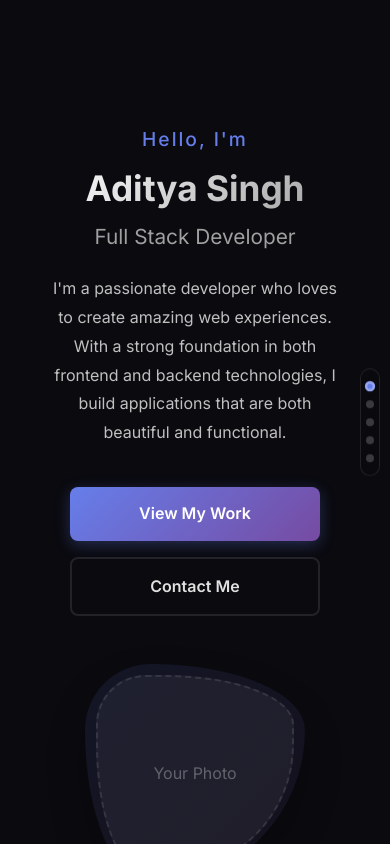
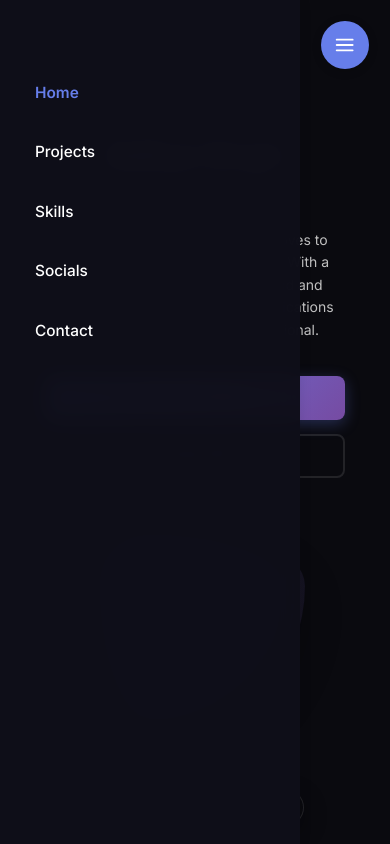
Before and after one commit to adityahacks123/New-Portfolio, a React (Vite) app: page / in a window 390 px wide. Both pictures are taken after a click on the button "Explore My Work". Built offline with nearby package versions, Linux system fonts and the light colour scheme.

Commit message:
made responsive and added navigation

```diff
--- a/package.json
+++ b/package.json
@@ -10,11 +10,14 @@
     "preview": "vite preview"
   },
   "dependencies": {
+    "@react-three/drei": "^10.7.6",
+    "@react-three/fiber": "^9.3.0",
     "@tsparticles/react": "^3.0.0",
     "@tsparticles/slim": "^3.9.1",
     "framer-motion": "^12.23.22",
     "react": "^19.1.1",
-    "react-dom": "^19.1.1"
+    "react-dom": "^19.1.1",
+    "three": "^0.180.0"
   },
   "devDependencies": {
     "@eslint/js": "^9.36.0",
--- a/src/App.css
+++ b/src/App.css
@@ -1,16 +1,24 @@
-/* App.css - Main application styles */
+/* App.css - Responsive Main Application Styles */
+:root {
+  --font-base: 16px;
+  --spacing-unit: 1rem;
+  --max-width: 1200px;
+  --border-radius: 8px;
+  --transition: all 0.3s ease;
+}
+
 * {
   margin: 0;
   padding: 0;
   box-sizing: border-box;
 }
 
-html, body {
+/* Base Typography */
+html {
+  font-size: var(--font-base);
+  -webkit-text-size-adjust: 100%;
+  -webkit-tap-highlight-color: transparent;
   scroll-behavior: smooth;
-  overflow-x: hidden;
-  scroll-snap-type: y mandatory;
-  scroll-padding-top: 0;
-  height: 100%;
 }
 
 body {
@@ -19,33 +27,120 @@ body {
   color: #e0e0e0;
   background: #0a0a0f;
   overflow-x: hidden;
-  overflow-y: auto;
-  -webkit-overflow-scrolling: touch;
+  -webkit-font-smoothing: antialiased;
+  -moz-osx-font-smoothing: grayscale;
+  text-rendering: optimizeLegibility;
 }
 
+/* Layout */
 .app {
   width: 100%;
+  min-height: 100vh;
   position: relative;
-  min-height: 100vh;
-  overflow: hidden;
+  overflow-x: hidden;
+  display: flex;
+  flex-direction: column;
 }
 
 .smooth-scroll {
   width: 100%;
-  height: 100%;
+  min-height: 100vh;
+  scroll-snap-type: y mandatory;
+  overflow-y: auto;
+  -webkit-overflow-scrolling: touch;
 }
 
 .section {
   min-height: 100vh;
   width: 100%;
   position: relative;
-  padding: 2rem;
+  padding: calc(var(--spacing-unit) * 1.5);
   display: flex;
   align-items: center;
   justify-content: center;
   scroll-snap-align: start;
   scroll-snap-stop: always;
   overflow: hidden;
+  scroll-margin-top: 60px; /* Account for fixed header */
+}
+
+/* Container for content */
+.container {
+  width: 100%;
+  max-width: var(--max-width);
+  margin: 0 auto;
+  padding: 0 var(--spacing-unit);
+}
+
+/* Responsive Typography */
+h1, h2, h3, h4, h5, h6 {
+  line-height: 1.2;
+  margin-bottom: 0.5em;
+  font-weight: 700;
+}
+
+h1 { font-size: clamp(2rem, 5vw, 3.5rem); }
+h2 { font-size: clamp(1.75rem, 4vw, 2.5rem); }
+h3 { font-size: clamp(1.5rem, 3vw, 2rem); }
+p { margin-bottom: 1rem; }
+
+a {
+  color: inherit;
+  text-decoration: none;
+  transition: var(--transition);
+}
+
+/* Buttons */
+.btn {
+  display: inline-block;
+  padding: 0.75rem 1.5rem;
+  border-radius: var(--border-radius);
+  font-weight: 500;
+  cursor: pointer;
+  transition: var(--transition);
+  text-align: center;
+  border: none;
+  font-size: 1rem;
+  min-width: 120px;
+}
+
+/* Responsive Utilities */
+@media (max-width: 768px) {
+  :root {
+    --font-base: 15px;
+    --spacing-unit: 0.75rem;
+  }
+
+  .section {
+    padding: var(--spacing-unit);
+    min-height: auto;
+    padding-top: 80px;
+    padding-bottom: 80px;
+  }
+}
+
+@media (max-width: 480px) {
+  :root {
+    --font-base: 14px;
+  }
+
+  .btn {
+    width: 100%;
+    padding: 1rem;
+  }
+}
+
+/* Touch targets */
+button, .btn, a[role="button"] {
+  min-height: 44px;
+  min-width: 44px;
+  padding: 0.5em 1em;
+}
+
+/* Hide scrollbar but keep functionality */
+.smooth-scroll::-webkit-scrollbar {
+  width: 0;
+  background: transparent;
 }
 
 /* Page Indicator */
--- a/src/App.jsx
+++ b/src/App.jsx
@@ -1,10 +1,11 @@
-import { useEffect, useRef, useState } from 'react';
+import { useEffect, useRef, useState, useCallback } from 'react';
 import Landing from './components/Landing/Landing';
 import Home from './components/Home/Home';
 import Projects from './components/Projects/Projects';
 import Skills from './components/Skills/Skills';
 import Socials from './components/Socials/Socials';
 import Contact from './components/Contact/Contact';
+import Navigation from './components/Navigation/Navigation';
 import './styles/global.css';
 import './App.css';
 
@@ -39,8 +40,11 @@ function App() {
       for (const section of sections) {
         const element = document.getElementById(section);
         if (element) {
-          const { offsetTop, offsetHeight } = element;
-          if (scrollPosition >= offsetTop && scrollPosition < offsetTop + offsetHeight) {
+          const rect = element.getBoundingClientRect();
+          const elementTop = rect.top + window.pageYOffset;
+          const elementBottom = elementTop + rect.height;
+
+          if (scrollPosition >= elementTop - 200 && scrollPosition < elementBottom - 200) {
             setActiveSection(section);
             break;
           }
@@ -48,12 +52,19 @@ function App() {
       }
     };
 
+    // Add scroll event listener
     window.addEventListener('scroll', handleScroll, { passive: true });
-    return () => window.removeEventListener('scroll', handleScroll);
+
+    // Initial check
+    handleScroll();
+
+    return () => {
+      window.removeEventListener('scroll', handleScroll);
+    };
   }, []);
 
-  // Smooth scroll to section
-  const scrollToSection = (sectionId) => {
+  // Smooth scroll to section with callback
+  const scrollToSection = useCallback((sectionId) => {
     if (isScrolling.current) return;
 
     const element = document.getElementById(sectionId);
@@ -61,9 +72,13 @@ function App() {
       isScrolling.current = true;
       setActiveSection(sectionId);
 
-      window.scrollTo({
-        top: element.offsetTop,
-        behavior: 'smooth'
+      // Close mobile menu if open
+      document.body.classList.remove('menu-open');
+
+      // Scroll to the element
+      element.scrollIntoView({
+        behavior: 'smooth',
+        block: 'start'
       });
 
       if (scrollTimeout.current) {
@@ -74,7 +89,7 @@ function App() {
         isScrolling.current = false;
       }, 1000);
     }
-  };
+  }, []);
 
   // Handle keyboard navigation
   useEffect(() => {
@@ -105,6 +120,9 @@ function App() {
 
   return (
     <div className="app" ref={mainRef}>
+      {/* Navigation */}
+      <Navigation activeSection={activeSection} scrollToSection={scrollToSection} />
+
       <div className="smooth-scroll">
         <section id="home" className="section">
           <Home />
@@ -126,18 +144,6 @@ function App() {
           <Contact />
         </section>
       </div>
-
-      {/* Navigation Dots */}
-      <div className="page-indicator">
-        {['home', 'projects', 'skills', 'socials', 'contact'].map((section) => (
-          <button
-            key={section}
-            className={`dot ${activeSection === section ? 'active' : ''}`}
-            onClick={() => scrollToSection(section)}
-            aria-label={`Go to ${section}`}
-          />
-        ))}
-      </div>
     </div>
   );
 }
--- a/src/components/Home/Home.css
+++ b/src/components/Home/Home.css
@@ -1,4 +1,4 @@
-/* Home Page */
+/* Home Page - Responsive Styles */
 .home-page {
   min-height: 100vh;
   display: flex;
@@ -6,16 +6,17 @@
   justify-content: center;
   background: #0a0a0f;
   color: #e0e0e0;
-  padding: 2rem;
+  padding: var(--spacing-unit, 1rem);
   position: relative;
   overflow: hidden;
+  width: 100%;
 }
 
 .home-container {
-  max-width: 1200px;
   width: 100%;
+  max-width: var(--max-width, 1200px);
   margin: 0 auto;
-  padding: 2rem 0;
+  padding: 2rem var(--spacing-unit, 1rem);
   position: relative;
   z-index: 1;
 }
@@ -23,17 +24,19 @@
 .home-content {
   display: grid;
   grid-template-columns: 1fr 1fr;
-  gap: 4rem;
+  gap: clamp(2rem, 5vw, 4rem);
   align-items: center;
+  width: 100%;
 }
 
 /* Text Section */
 .home-text {
-  max-width: 600px;
+  max-width: 100%;
+  width: 100%;
 }
 
 .home-text h4 {
-  font-size: 1.2rem;
+  font-size: clamp(0.9rem, 2vw, 1.2rem);
   color: #667eea;
   margin-bottom: 1rem;
   font-weight: 500;
@@ -41,13 +44,15 @@
 }
 
 .home-text h1 {
-  font-size: 3.5rem;
-  margin-bottom: 1rem;
+  font-size: clamp(2.2rem, 5vw, 3.5rem);
+  margin: 0.5em 0;
   line-height: 1.2;
   background: linear-gradient(135deg, #fff 0%, #a0a0a0 100%);
   -webkit-background-clip: text;
   -webkit-text-fill-color: transparent;
   background-clip: text;
+  word-wrap: break-word;
+  overflow-wrap: break-word;
 }
 
 .home-text h2 {
@@ -268,9 +273,72 @@
   }
 }
 
+/* Responsive Adjustments */
+@media (max-width: 992px) {
+  .home-content {
+    grid-template-columns: 1fr;
+    text-align: center;
+    gap: 3rem;
+  }
+
+  .home-text {
+    margin: 0 auto;
+    max-width: 600px;
+  }
+
+  .home-illustration {
+    margin: 0 auto;
+    max-width: 100%;
+  }
+}
+
+@media (max-width: 768px) {
+  .home-text h1 {
+    font-size: clamp(2rem, 8vw, 2.8rem);
+  }
+
+  .home-text h2 {
+    font-size: 1.5rem;
+  }
+
+  .cta-buttons {
+    flex-direction: column;
+    gap: 1rem;
+  }
+
+  .cta-buttons .btn {
+    width: 100%;
+    max-width: 300px;
+    margin: 0 auto;
+  }
+}
+
 @media (max-width: 480px) {
+  .home-page {
+    padding: 1rem;
+  }
+
+  .home-container {
+    padding: 1rem;
+  }
+
   .home-text h1 {
-    font-size: 2.2rem;
+    font-size: 2rem;
+    margin: 0.5em 0;
+  }
+
+  .home-text h2 {
+    font-size: 1.3rem;
+  }
+
+  .home-text p {
+    font-size: 1rem;
+    line-height: 1.6;
+  }
+
+  .social-links {
+    justify-content: center;
+    margin-top: 1.5rem;
   }
 
   .home-text h2 {
--- a/src/components/Home/Home.jsx
+++ b/src/components/Home/Home.jsx
@@ -1,14 +1,28 @@
-import { motion } from 'framer-motion';
+import { motion, useAnimation } from 'framer-motion';
+import { useEffect } from 'react';
 import './Home.css';
 
 const Home = () => {
+  const controls = useAnimation();
+
+  useEffect(() => {
+    // Only run animations on desktop to improve mobile performance
+    if (window.innerWidth > 768) {
+      controls.start('visible');
+    } else {
+      // For mobile, set initial state to visible without animations
+      controls.set('visible');
+    }
+  }, [controls]);
+
   const containerVariants = {
     hidden: { opacity: 0 },
     visible: {
       opacity: 1,
       transition: {
         staggerChildren: 0.2,
-        delayChildren: 0.3
+        delayChildren: 0.3,
+        when: 'beforeChildren'
       }
     }
   };
@@ -20,21 +34,28 @@ const Home = () => {
       opacity: 1,
       transition: {
         duration: 0.5,
-        ease: 'easeOut'
+        ease: [0.4, 0, 0.2, 1]
       }
     }
   };
 
+  // Check if mobile device
+  const isMobile = typeof window !== 'undefined' && window.innerWidth <= 768;
+
   return (
-    <div className="home-page">
+    <section id="home" className="home-page">
       <motion.div
         className="home-container"
-        initial="hidden"
-        animate="visible"
+        initial={isMobile ? 'visible' : 'hidden'}
+        animate={controls}
         variants={containerVariants}
+        aria-label="Home Section"
       >
         <div className="home-content">
-          <motion.div className="home-text" variants={itemVariants}>
+          <motion.div
+            className="home-text"
+            variants={!isMobile ? itemVariants : null}
+          >
             <h4>Hello, I'm</h4>
             <h1>Aditya Singh</h1>
             <h2>Full Stack Developer</h2>
@@ -44,8 +65,9 @@ const Home = () => {
               <motion.a
                 href="#projects"
                 className="btn primary"
-                whileHover={{ scale: 1.05 }}
-                whileTap={{ scale: 0.95 }}
+                whileHover={!isMobile ? { scale: 1.05 } : {}}
+                whileTap={!isMobile ? { scale: 0.95 } : {}}
+                aria-label="View my work"
               >
                 View My Work
               </motion.a>
@@ -80,7 +102,7 @@ const Home = () => {
           <div className="mouse"></div>
         </motion.div>
       </motion.div>
-    </div>
+    </section>
   );
 };
 
--- /dev/null
+++ b/src/components/Navigation/Navigation.css
@@ -0,0 +1,129 @@
+/* Navigation.css */
+.navigation {
+  position: fixed;
+  top: 0;
+  left: 0;
+  width: 100%;
+  z-index: 1000;
+  background: rgba(10, 10, 15, 0.95);
+  backdrop-filter: blur(10px);
+  padding: 1rem 2rem;
+  box-shadow: 0 2px 10px rgba(0, 0, 0, 0.1);
+}
+
+.navigation ul {
+  display: flex;
+  justify-content: center;
+  list-style: none;
+  margin: 0;
+  padding: 0;
+  gap: 2rem;
+}
+
+.nav-link {
+  color: var(--text-primary);
+  text-decoration: none;
+  font-size: 1rem;
+  font-weight: 500;
+  padding: 0.5rem 1rem;
+  border-radius: 4px;
+  transition: all 0.3s ease;
+  background: none;
+  border: none;
+  cursor: pointer;
+}
+
+.nav-link:hover,
+.nav-link:focus {
+  color: var(--primary-color);
+  outline: none;
+}
+
+.nav-link.active {
+  color: var(--primary-color);
+  font-weight: 600;
+}
+
+/* Mobile styles */
+.mobile-menu-button {
+  display: none;
+  position: fixed;
+  top: 1.5rem;
+  right: 1.5rem;
+  z-index: 1100;
+  background: var(--primary-color);
+  color: white;
+  border: none;
+  border-radius: 50%;
+  width: 48px;
+  height: 48px;
+  align-items: center;
+  justify-content: center;
+  cursor: pointer;
+  box-shadow: 0 2px 10px rgba(0, 0, 0, 0.2);
+  transition: all 0.3s ease;
+}
+
+.mobile-menu-button:focus {
+  outline: 2px solid white;
+  outline-offset: 2px;
+}
+
+.mobile-overlay {
+  position: fixed;
+  top: 0;
+  left: 0;
+  right: 0;
+  bottom: 0;
+  background: rgba(0, 0, 0, 0.7);
+  z-index: 999;
+  backdrop-filter: blur(5px);
+}
+
+/* Responsive styles */
+@media (max-width: 768px) {
+  .mobile-menu-button {
+    display: flex;
+  }
+
+  .navigation {
+    position: fixed;
+    top: 0;
+    right: -100%;
+    width: 80%;
+    max-width: 300px;
+    height: 100vh;
+    padding: 5rem 1.5rem 2rem;
+    transition: right 0.3s ease-in-out;
+    background: rgba(15, 15, 25, 0.98);
+    box-shadow: -5px 0 15px rgba(0, 0, 0, 0.2);
+  }
+
+  .navigation.open {
+    right: 0;
+  }
+
+  .navigation ul {
+    flex-direction: column;
+    gap: 1rem;
+    align-items: flex-start;
+  }
+
+  .nav-link {
+    display: block;
+    width: 100%;
+    padding: 0.75rem 1rem;
+    text-align: left;
+    font-size: 1.1rem;
+  }
+
+  .nav-link:hover,
+  .nav-link:focus {
+    background: rgba(255, 255, 255, 0.05);
+  }
+}
+
+/* Ensure content doesn't shift when menu is open */
+body.menu-open {
+  overflow: hidden;
+}
--- /dev/null
+++ b/src/components/Navigation/Navigation.jsx
@@ -0,0 +1,123 @@
+import { useState, useEffect, useRef } from 'react';
+import { AnimatePresence } from 'framer-motion';
+import './Navigation.css';
+
+// Simple SVG Icons
+const MenuIcon = () => (
+  <svg width="24" height="24" viewBox="0 0 24 24" fill="none" stroke="currentColor" strokeWidth="2" strokeLinecap="round" strokeLinejoin="round">
+    <line x1="3" y1="12" x2="21" y2="12"></line>
+    <line x1="3" y1="6" x2="21" y2="6"></line>
+    <line x1="3" y1="18" x2="21" y2="18"></line>
+  </svg>
+);
+
+const CloseIcon = () => (
+  <svg width="24" height="24" viewBox="0 0 24 24" fill="none" stroke="currentColor" strokeWidth="2" strokeLinecap="round" strokeLinejoin="round">
+    <line x1="18" y1="6" x2="6" y2="18"></line>
+    <line x1="6" y1="6" x2="18" y2="18"></line>
+  </svg>
+);
+
+const Navigation = ({ activeSection, scrollToSection }) => {
+  const [isOpen, setIsOpen] = useState(false);
+  const [isMobile, setIsMobile] = useState(false);
+  // Remove unused state
+  const navRef = useRef(null);
+
+  useEffect(() => {
+    const checkIfMobile = () => {
+      setIsMobile(window.innerWidth < 768);
+    };
+
+    // Initial check
+    checkIfMobile();
+
+    // Add event listener
+    window.addEventListener('resize', checkIfMobile);
+    return () => window.removeEventListener('resize', checkIfMobile);
+  }, []);
+
+  const toggleMenu = () => {
+    setIsOpen(!isOpen);
+    document.body.style.overflow = isOpen ? 'auto' : 'hidden';
+  };
+
+  const handleNavClick = (e, section) => {
+    e.preventDefault();
+    // Remove scrolling check
+
+    // Close mobile menu if open
+    if (isMobile) {
+      setIsOpen(false);
+      document.body.style.overflow = 'auto';
+    }
+
+    // Use the scrollToSection function from props
+    if (scrollToSection) {
+      scrollToSection(section);
+    } else {
+      // Fallback in case scrollToSection is not provided
+      const element = document.getElementById(section);
+      if (element) {
+        element.scrollIntoView({ behavior: 'smooth', block: 'start' });
+      }
+    }
+  };
+
+  const navItems = [
+    { id: 'home', label: 'Home' },
+    { id: 'projects', label: 'Projects' },
+    { id: 'skills', label: 'Skills' },
+    { id: 'socials', label: 'Socials' },
+    { id: 'contact', label: 'Contact' },
+  ];
+
+  return (
+    <>
+      {/* Mobile Menu Button */}
+      <button
+        className="mobile-menu-button"
+        onClick={toggleMenu}
+        aria-label={isOpen ? 'Close menu' : 'Open menu'}
+        aria-expanded={isOpen}
+      >
+        {isOpen ? <CloseIcon /> : <MenuIcon />}
+      </button>
+
+      {/* Overlay */}
+      <AnimatePresence>
+        {isOpen && (
+          <motion.div
+            className="mobile-overlay"
+            initial={{ opacity: 0 }}
+            animate={{ opacity: 1 }}
+            exit={{ opacity: 0 }}
+            onClick={() => {
+              setIsOpen(false);
+              document.body.style.overflow = 'auto';
+            }}
+          />
+        )}
+      </AnimatePresence>
+
+      {/* Navigation */}
+      <nav ref={navRef} className={`navigation ${isOpen ? 'open' : ''}`}>
+        <ul>
+          {navItems.map((item) => (
+            <li key={item.id}>
+              <a
+                href={`#${item.id}`}
+                className={`nav-link ${activeSection === item.id ? 'active' : ''}`}
+                onClick={(e) => handleNavClick(e, item.id)}
+              >
+                {item.label}
+              </a>
+            </li>
+          ))}
+        </ul>
+      </nav>
+    </>
+  );
+};
+
+export default Navigation;
```
Also changed, not shown: 1 other file (tests, documents, lock files or other folders).
